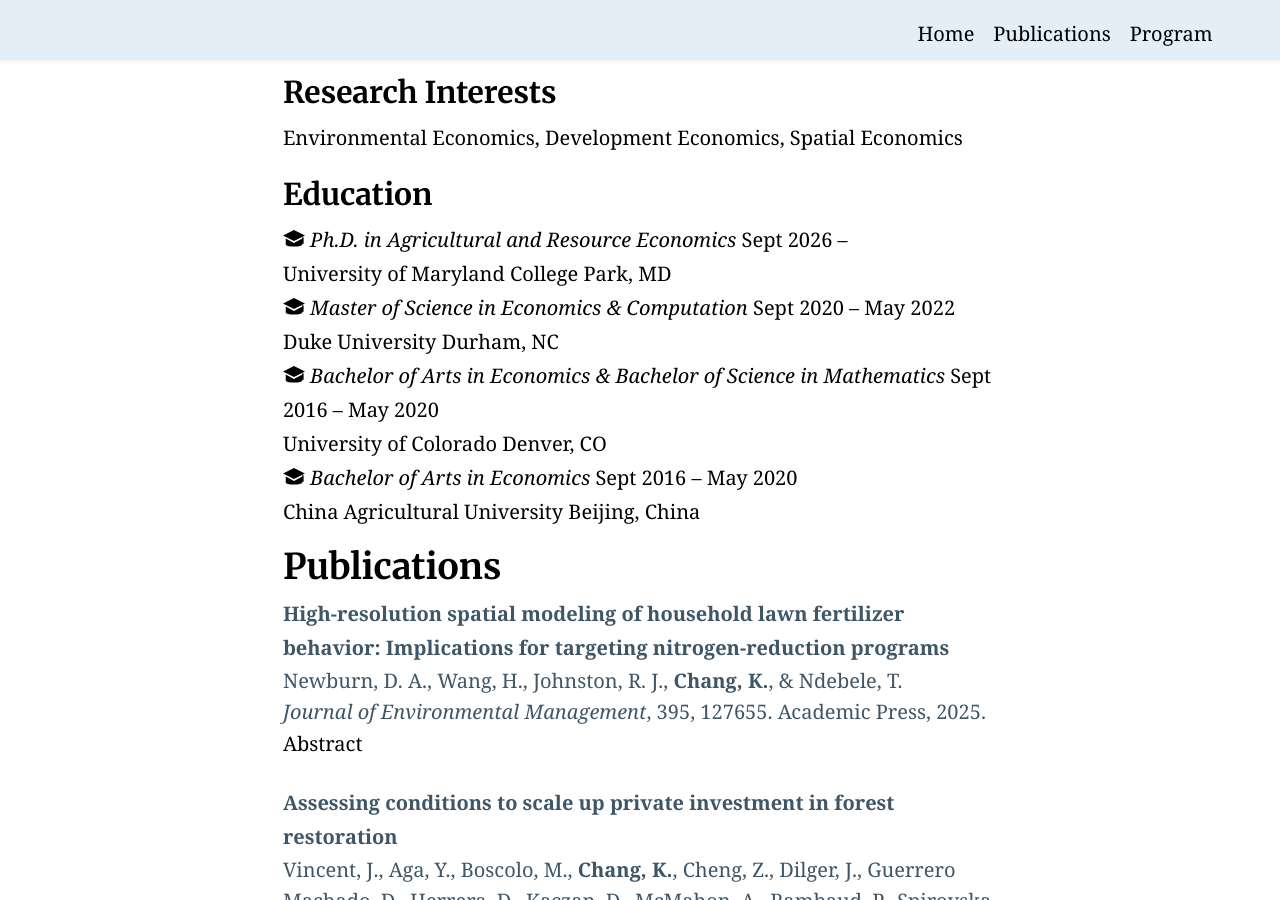
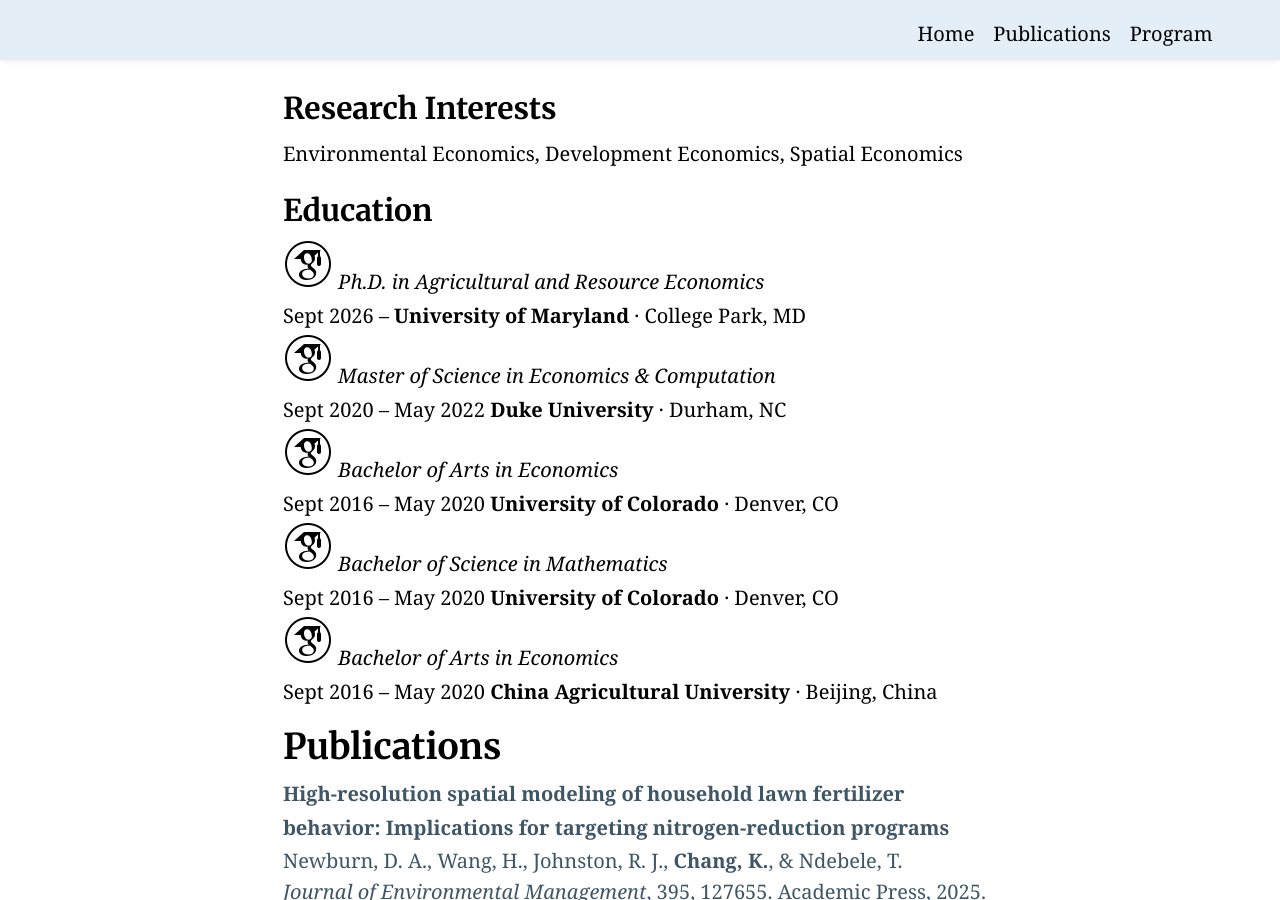
Before and after one commit to KaichaoChang/KaichaoChang.github.io, a Jekyll site: the page built from index.md, in a window 1280 px wide and 900 px high, scrolled down 994 px. Built offline with Jekyll 4.4.1, drawn with Linux system fonts in a browser that asks for light colours.

Commit message:
Update about, research, education content with new icons and styling
Co-Authored-By: Claude Sonnet 4.6 <noreply@anthropic.com>

```diff
--- a/assets/styles.scss
+++ b/assets/styles.scss
@@ -57,6 +57,15 @@ body,
   background-image: linear-gradient(to bottom, transparent 50%, #000000 50%);
 }
 
+// Inline PNG icons (Google Scholar, ResearchGate, education)
+.inline-icon {
+  width: 1.1em;
+  height: 1.1em;
+  vertical-align: -.15em;
+  margin-right: .25em;
+  display: inline;
+}
+
 // Research interest tags
 .interest-tags {
   display: flex;
@@ -111,37 +120,33 @@ body,
   }
 }
 
-.education-row {
+.education-degree-row {
+  margin-bottom: .15rem;
+}
+
+.education-info-row {
   display: flex;
   justify-content: space-between;
   align-items: baseline;
-  margin-bottom: .1rem;
 }
 
 .education-degree {
   font-size: .95rem;
   color: #000000;
-  svg { width: 1em; height: 1em; vertical-align: -.1em; margin-right: .3em; }
 }
 
 .education-dates {
   font-size: .85rem;
   color: #444444;
   white-space: nowrap;
-  margin-left: 1rem;
 }
 
-.education-school {
-  font-weight: 700;
+.education-place {
   font-size: .9rem;
-  color: #000000;
-}
-
-.education-location {
-  font-size: .85rem;
   color: #444444;
   white-space: nowrap;
   margin-left: 1rem;
+  strong { color: #000000; }
 }
 
 // Publication subtitle
--- a/index.md
+++ b/index.md
@@ -22,7 +22,7 @@ Welcome! I am a third-year Ph.D. student in the Department of Agricultural and R
 
 My research interests lie in environmental economics, with a particular focus on the economics of water and forests. I also specialize in geospatial analysis and the application of geographic data to economic research.
 
-<p class="find-me">Find me at <a class="find-me-link" href="https://scholar.google.com/citations?user=WcxsVggAAAAJ&hl=en&oi=ao">{% include icon.html id="google-scholar" title="Google Scholar" %} Google Scholar</a> &nbsp;·&nbsp; <a class="find-me-link" href="https://www.researchgate.net/profile/Kaichao-Chang">{% include icon.html id="researchgate" title="ResearchGate" %} ResearchGate</a></p>
+<p class="find-me">Find me at <a class="find-me-link" href="https://scholar.google.com/citations?user=WcxsVggAAAAJ&hl=en&oi=ao"><img src="/assets/icons8-google-scholar-50.png" class="inline-icon" alt="Google Scholar"> Google Scholar</a> &nbsp;·&nbsp; <a class="find-me-link" href="https://www.researchgate.net/profile/Kaichao-Chang"><img src="/assets/icons8-researchgate-32.png" class="inline-icon" alt="ResearchGate"> ResearchGate</a></p>
 
 ### Research Interests
 
@@ -36,43 +36,48 @@ My research interests lie in environmental economics, with a particular focus on
 
 <div class="education-list">
   <div class="education-item">
-    <div class="education-row">
-      <span class="education-degree">{% include icon.html id="graduation-cap" title="Education" %} <em>Ph.D. in Agricultural and Resource Economics</em></span>
+    <div class="education-degree-row">
+      <span class="education-degree"><img src="/assets/icons8-google-scholar-50.png" class="inline-icon" alt="Education"> <em>Ph.D. in Agricultural and Resource Economics</em></span>
+    </div>
+    <div class="education-info-row">
       <span class="education-dates">Sept 2026 –</span>
-    </div>
-    <div class="education-row">
-      <span class="education-school">University of Maryland</span>
-      <span class="education-location">College Park, MD</span>
+      <span class="education-place"><strong>University of Maryland</strong> · College Park, MD</span>
     </div>
   </div>
   <div class="education-item">
-    <div class="education-row">
-      <span class="education-degree">{% include icon.html id="graduation-cap" title="Education" %} <em>Master of Science in Economics &amp; Computation</em></span>
+    <div class="education-degree-row">
+      <span class="education-degree"><img src="/assets/icons8-google-scholar-50.png" class="inline-icon" alt="Education"> <em>Master of Science in Economics &amp; Computation</em></span>
+    </div>
+    <div class="education-info-row">
       <span class="education-dates">Sept 2020 – May 2022</span>
-    </div>
-    <div class="education-row">
-      <span class="education-school">Duke University</span>
-      <span class="education-location">Durham, NC</span>
+      <span class="education-place"><strong>Duke University</strong> · Durham, NC</span>
     </div>
   </div>
   <div class="education-item">
-    <div class="education-row">
-      <span class="education-degree">{% include icon.html id="graduation-cap" title="Education" %} <em>Bachelor of Arts in Economics &amp; Bachelor of Science in Mathematics</em></span>
+    <div class="education-degree-row">
+      <span class="education-degree"><img src="/assets/icons8-google-scholar-50.png" class="inline-icon" alt="Education"> <em>Bachelor of Arts in Economics</em></span>
+    </div>
+    <div class="education-info-row">
       <span class="education-dates">Sept 2016 – May 2020</span>
-    </div>
-    <div class="education-row">
-      <span class="education-school">University of Colorado</span>
-      <span class="education-location">Denver, CO</span>
+      <span class="education-place"><strong>University of Colorado</strong> · Denver, CO</span>
     </div>
   </div>
   <div class="education-item">
-    <div class="education-row">
-      <span class="education-degree">{% include icon.html id="graduation-cap" title="Education" %} <em>Bachelor of Arts in Economics</em></span>
+    <div class="education-degree-row">
+      <span class="education-degree"><img src="/assets/icons8-google-scholar-50.png" class="inline-icon" alt="Education"> <em>Bachelor of Science in Mathematics</em></span>
+    </div>
+    <div class="education-info-row">
       <span class="education-dates">Sept 2016 – May 2020</span>
+      <span class="education-place"><strong>University of Colorado</strong> · Denver, CO</span>
     </div>
-    <div class="education-row">
-      <span class="education-school">China Agricultural University</span>
-      <span class="education-location">Beijing, China</span>
+  </div>
+  <div class="education-item">
+    <div class="education-degree-row">
+      <span class="education-degree"><img src="/assets/icons8-google-scholar-50.png" class="inline-icon" alt="Education"> <em>Bachelor of Arts in Economics</em></span>
+    </div>
+    <div class="education-info-row">
+      <span class="education-dates">Sept 2016 – May 2020</span>
+      <span class="education-place"><strong>China Agricultural University</strong> · Beijing, China</span>
     </div>
   </div>
 </div>
```
Also changed, not shown: assets/avatar.jpg (deleted), assets/icons8-google-scholar-50.png (added), assets/icons8-researchgate-32.png (added).
